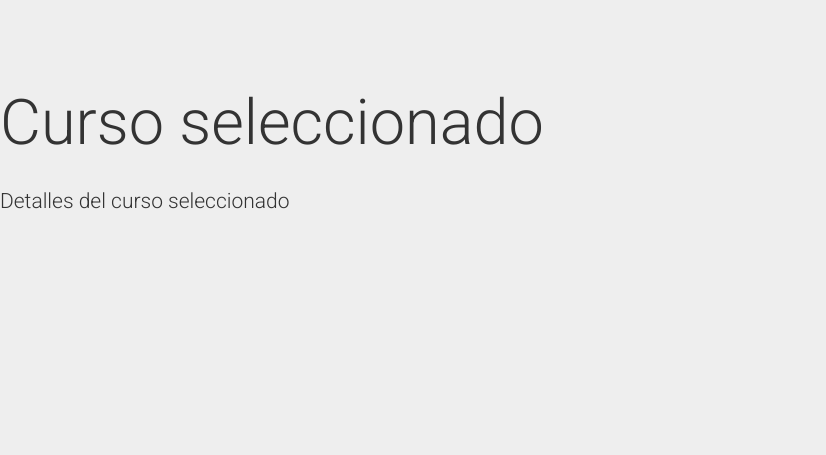
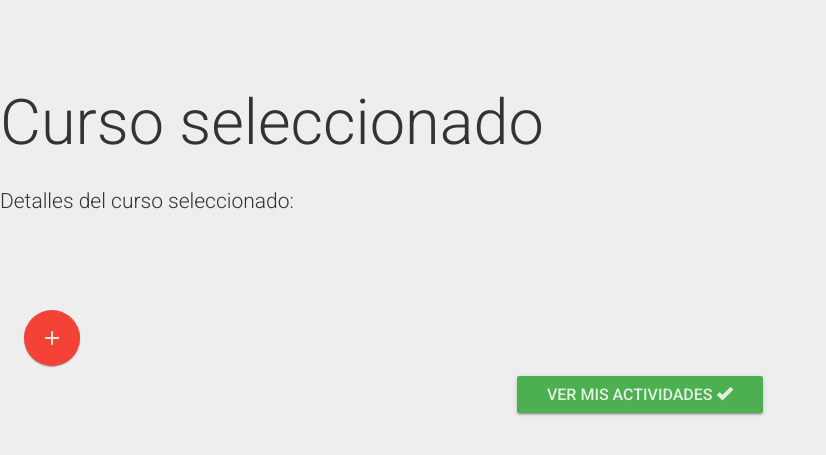
Before and after one commit to BunchDev/Creaver, a Laravel app: template PEducativa/resources/views/profesor/irCurso.blade.php in a window 1280 px wide. Shown: the part 60-515 px from the top of the page, without its empty margins (0-826 px from the left). Run offline with Laravel 8, Linux system fonts and the light colour scheme; the template is opened without the code that fills it, so the values that code supplies are empty; settings files or empty folders that the repository lacks are supplied; some libraries are stand-ins or nearby versions.

Commit message:
vista curso con datos

```diff
--- a/PEducativa/app/Http/routes.php
+++ b/PEducativa/app/Http/routes.php
@@ -25,7 +25,7 @@
  /* ----------------   CURSOS  ----------------*/
 Route::get('cursos', 'CursosController@listarCursos');
 Route::post('crearCurso', 'CursosController@store');
-Route::post('irCurso', 'CursosController@irCurso');
+Route::post('irCurso/{id}', 'CursosController@irCurso');
 /* ----------------- PERFIL  ------------------*/
 
 Route::get('perfil',function(){
--- a/PEducativa/public/scripts/cursos.js
+++ b/PEducativa/public/scripts/cursos.js
@@ -60,9 +60,11 @@
 el metodo mostrarCursos llama a la funcion ordCursos y manda a llamar al metodo necesario para crear
 los elementos dependiendo el estatus del curso
 */
+
+var misdatos;
 function mostrarCursos(datos){
 
-
+misdatos = datos;
 datos = ordCursos(datos);
 aprobados = datos[0];
 naprobados = datos[1];
@@ -72,7 +74,7 @@
 }
 // se crea aca mismo el form para acceder a la pagina y los datos se mandan por post
 function getButtonsTag(dato){
-	var formInicio = "<form action='./irCurso' method='post'>";
+	var formInicio = "<form action='irCurso/"+dato['numero']+"' method='post'>";
 	var hidden = "<input type='hidden' value='"+dato['numero']+"' name='numero'/>";
 	var ir= "<button type='submit' class='btn btn-success-outline btn-sm'>Ir al Curso <span class='glyphicon glyphicon-circle-arrow-right' aria-hidden='true'></span></button>"
 	//var editar = "<button type='submit' class='btn btn-success-outline btn-sm'>Editar Curso <span class='glyphicon glyphicon-edit' aria-hidden='true'></span></button>"
--- a/PEducativa/resources/views/profesor/irCurso.blade.php
+++ b/PEducativa/resources/views/profesor/irCurso.blade.php
@@ -10,8 +10,26 @@
 <div class="jumbotron jumbotron-fluid">
 <h1 class="display-3">Curso seleccionado</h1>
 <br>
-<p class="lead"> Detalles del curso seleccionado
+<p class="lead"> Detalles del curso seleccionado:
+	{{$DatosCurso->Nombre}}
+{{$DatosCurso->Descripcion}}
 </div>
 
+&nbsp;&nbsp;&nbsp;&nbsp;&nbsp;&nbsp;&nbsp;<a href="javascript:mostrarFormAgregarActividad()" class="btn btn-danger btn-fab" ><i class="material-icons">add</i></a>
+<br>
 
+{!! Form:: open(['url' => '#','role' => 'form','class' => 'form-horizontal'])   !!}
+<div id="tablaActividades">
+<div class="aprobados" align= "center">
+
+{!! Form:: button("Ver mis actividades",array('class' => 'btn btn-raised btn-success btn-lg','data-toggle' => 'collapse','data-target' => '#curso','id' => 'ap','aria-label' => 'Left Align')) !!}
+
+<br>
+<div id="curso" class="collapse">
+
+</div>
+</div>
+</div>
+
+{!! Form:: close() !!}
 @endsection
```
Also changed, not shown: PEducativa/app/Http/Controllers/CursosController.php (+5 -3 lines).
